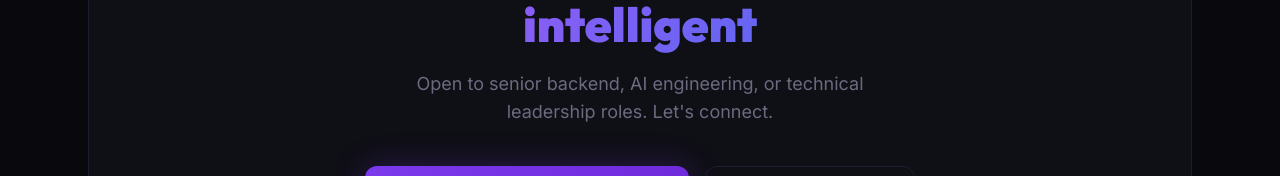
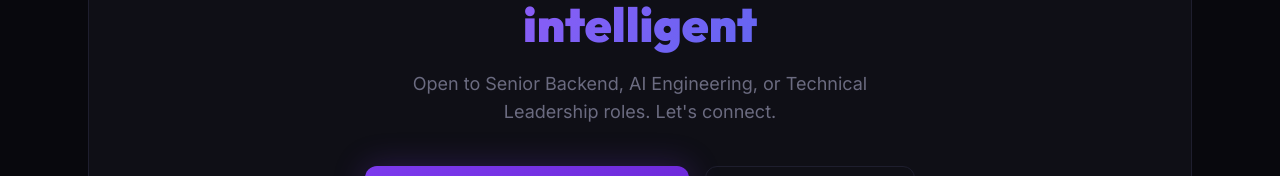
Before and after one commit to trunks07/portfolio-v3, a React (Vite) app: page / in a window 1280 px wide. Shown: the part 4629-4805 px from the top of the page. Built offline with nearby package versions, Linux system fonts and the light colour scheme; the HTML template or start-up script is replaced by a standard one.

Commit message:
Minor tweaks

```diff
--- a/src/App.tsx
+++ b/src/App.tsx
@@ -745,7 +745,7 @@ export default function App() {
               </span>
             </h2>
             <p className="text-[#6b6b80] text-lg mb-10 max-w-lg mx-auto">
-              Open to senior backend, AI engineering, or technical leadership roles. Let's connect.
+              Open to Senior Backend, AI Engineering, or Technical Leadership roles. Let's connect.
             </p>
 
             <div className="flex flex-col sm:flex-row gap-4 justify-center mb-10">
```
